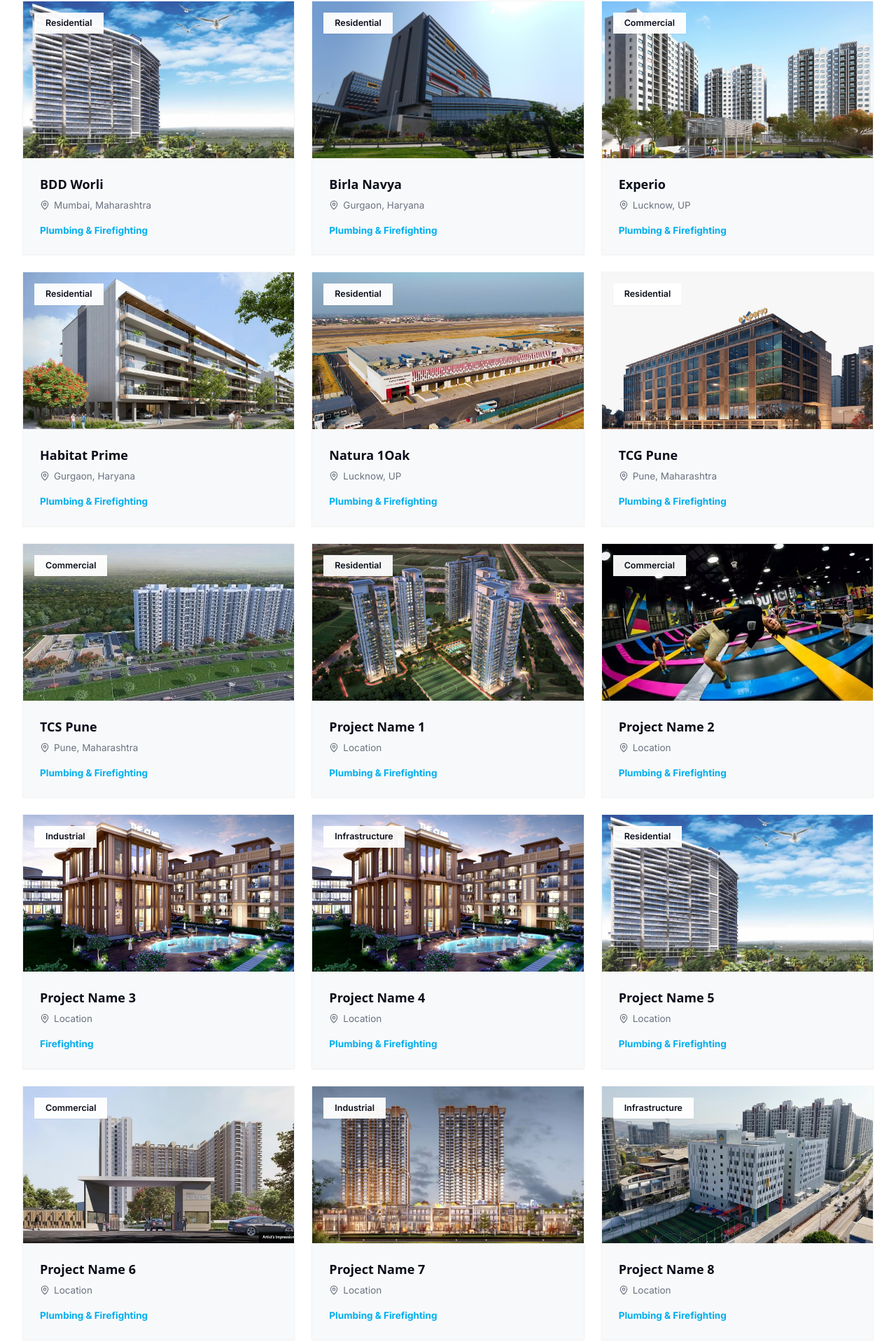
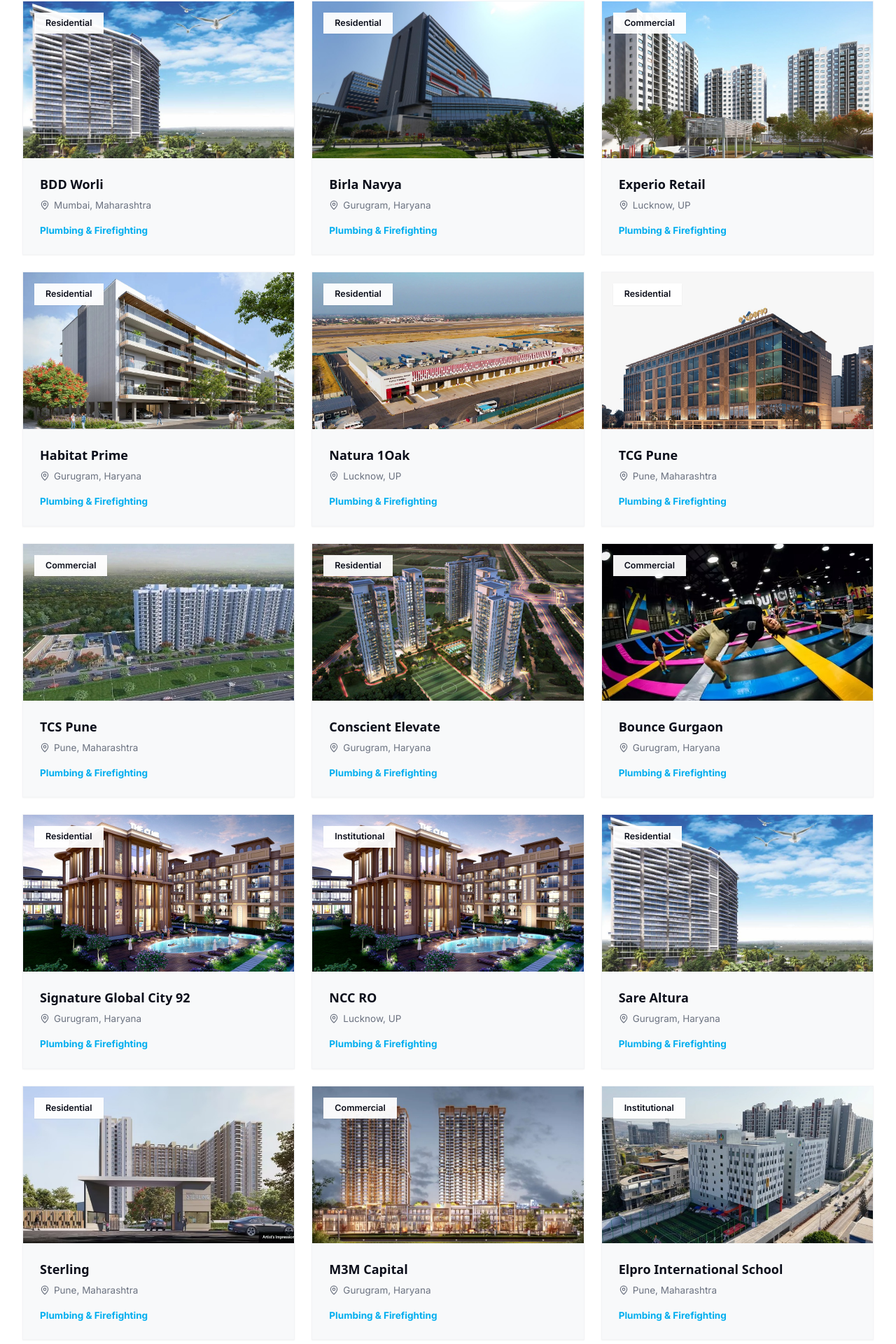
Before and after one commit to bhar1gitr/Vardhusa, a React (Vite) app: page /projects in a window 1280 px wide. Shown: the part 2026-3946 px from the top of the page at 70% size. Built offline with nearby package versions, Linux system fonts and the light colour scheme.

Commit message:
prokects updated

```diff
--- a/src/data/projectsData.js
+++ b/src/data/projectsData.js
@@ -1,3 +1,4 @@
+// Import all project images correctly from assets matching file explorer names
 import project1 from "../assets/projects/1 LEH Airport.png";
 import project2 from "../assets/projects/2 Conscient One.jpg";
 import project3 from "../assets/projects/3 Dhoot Time Arcade 1.jpg";
@@ -66,36 +67,36 @@
   },
   {
     name: "Schott Kaisha",
-    location: "India",
+    location: "Umarsadi Gujarat",
     category: "Industrial",
     scope: "Plumbing & Firefighting",
     img: project5,
   },
   {
     name: "Godrej Boulevard",
-    location: "India",
+    location: "Pune, Maharashtra",
     category: "Residential",
     scope: "Plumbing & Firefighting",
     img: project6,
   },
   {
-    name: "Golf Green",
-    location: "India",
+    name: "Signature Global Golf Green",
+    location: "Gurugram, Haryana",
     category: "Residential",
     scope: "Plumbing & Firefighting",
     img: project7,
   },
   {
     name: "Experion Capital",
-    location: "India",
-    category: "Commercial",
+    location: "Lucknow, UP",
+    category: "Residential",
     scope: "Plumbing & Firefighting",
     img: project8,
   },
   {
     name: "Aisat Jewar Airport",
     location: "Jewar, UP",
-    category: "Industrial",
+    category: "Infrastructure",
     scope: "Plumbing & Firefighting",
     img: project9,
   },
@@ -108,13 +109,13 @@
   },
   {
     name: "Birla Navya",
-    location: "Gurgaon, Haryana",
+    location: "Gurugram, Haryana",
     category: "Residential",
     scope: "Plumbing & Firefighting",
     img: project11,
   },
   {
-    name: "Experio",
+    name: "Experio Retail",
     location: "Lucknow, UP",
     category: "Commercial",
     scope: "Plumbing & Firefighting",
@@ -122,7 +123,7 @@
   },
   {
     name: "Habitat Prime",
-    location: "Gurgaon, Haryana",
+    location: "Gurugram, Haryana",
     category: "Residential",
     scope: "Plumbing & Firefighting",
     img: project13,
@@ -149,58 +150,58 @@
     img: project16,
   },
   {
-    name: "Project Name 1",
-    location: "Location",
+    name: "Conscient Elevate",
+    location: "Gurugram, Haryana",
     category: "Residential",
     scope: "Plumbing & Firefighting",
     img: p1,
   },
   {
-    name: "Project Name 2",
-    location: "Location",
+    name: "Bounce Gurgaon",
+    location: "Gurugram, Haryana",
     category: "Commercial",
     scope: "Plumbing & Firefighting",
     img: p2,
   },
   {
-    name: "Project Name 3",
-    location: "Location",
-    category: "Industrial",
-    scope: "Firefighting",
+    name: "Signature Global City 92",
+    location: "Gurugram, Haryana",
+    category: "Residential",
+    scope: "Plumbing & Firefighting",
     img: p3,
   },
   {
-    name: "Project Name 4",
-    location: "Location",
-    category: "Infrastructure",
+    name: "NCC RO",
+    location: "Lucknow, UP",
+    category: "Institutional",
     scope: "Plumbing & Firefighting",
     img: p4,
   },
   {
-    name: "Project Name 5",
-    location: "Location",
+    name: "Sare Altura",
+    location: "Gurugram, Haryana",
     category: "Residential",
     scope: "Plumbing & Firefighting",
     img: p5,
   },
   {
-    name: "Project Name 6",
-    location: "Location",
-    category: "Commercial",
+    name: "Sterling",
+    location: "Pune, Maharashtra",
+    category: "Residential",
     scope: "Plumbing & Firefighting",
     img: p6,
   },
   {
-    name: "Project Name 7",
-    location: "Location",
-    category: "Industrial",
+    name: "M3M Capital",
+    location: "Gurugram, Haryana",
+    category: "Commercial",
     scope: "Plumbing & Firefighting",
     img: p7,
   },
   {
-    name: "Project Name 8",
-    location: "Location",
-    category: "Infrastructure",
+    name: "Elpro International School",
+    location: "Pune, Maharashtra",
+    category: "Institutional",
     scope: "Plumbing & Firefighting",
     img: p8,
   },
```
